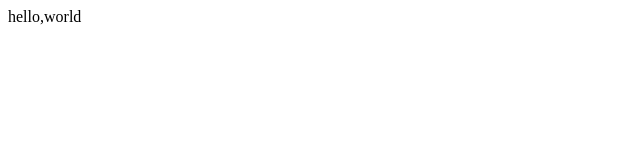
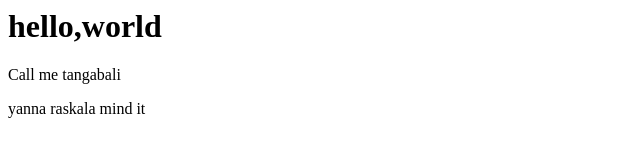
Before and after one commit to sho2003/gitDemo, a plain HTML site: page index.html in a window 1280 px wide. Shown: the whole page, without its empty margins (0-640 px from the left). Drawn offline with Linux system fonts and the light colour scheme.

Commit message:
Modify index.html

```diff
--- a/index.html
+++ b/index.html
@@ -1 +1,3 @@
-hello,world
+<h1>hello,world</h1>
+<p> Call me tangabali </p>
+<p> yanna raskala mind it </p>
```
